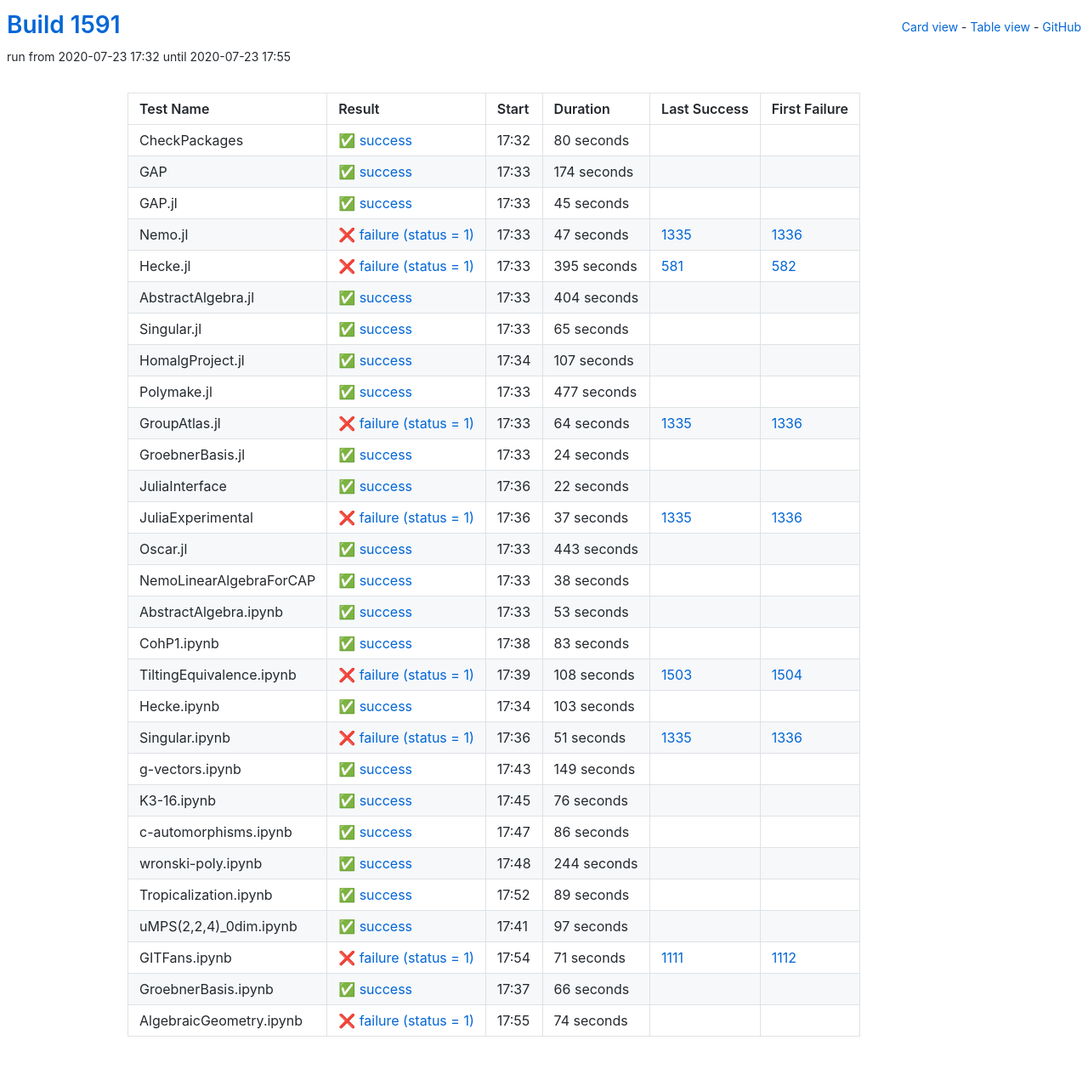
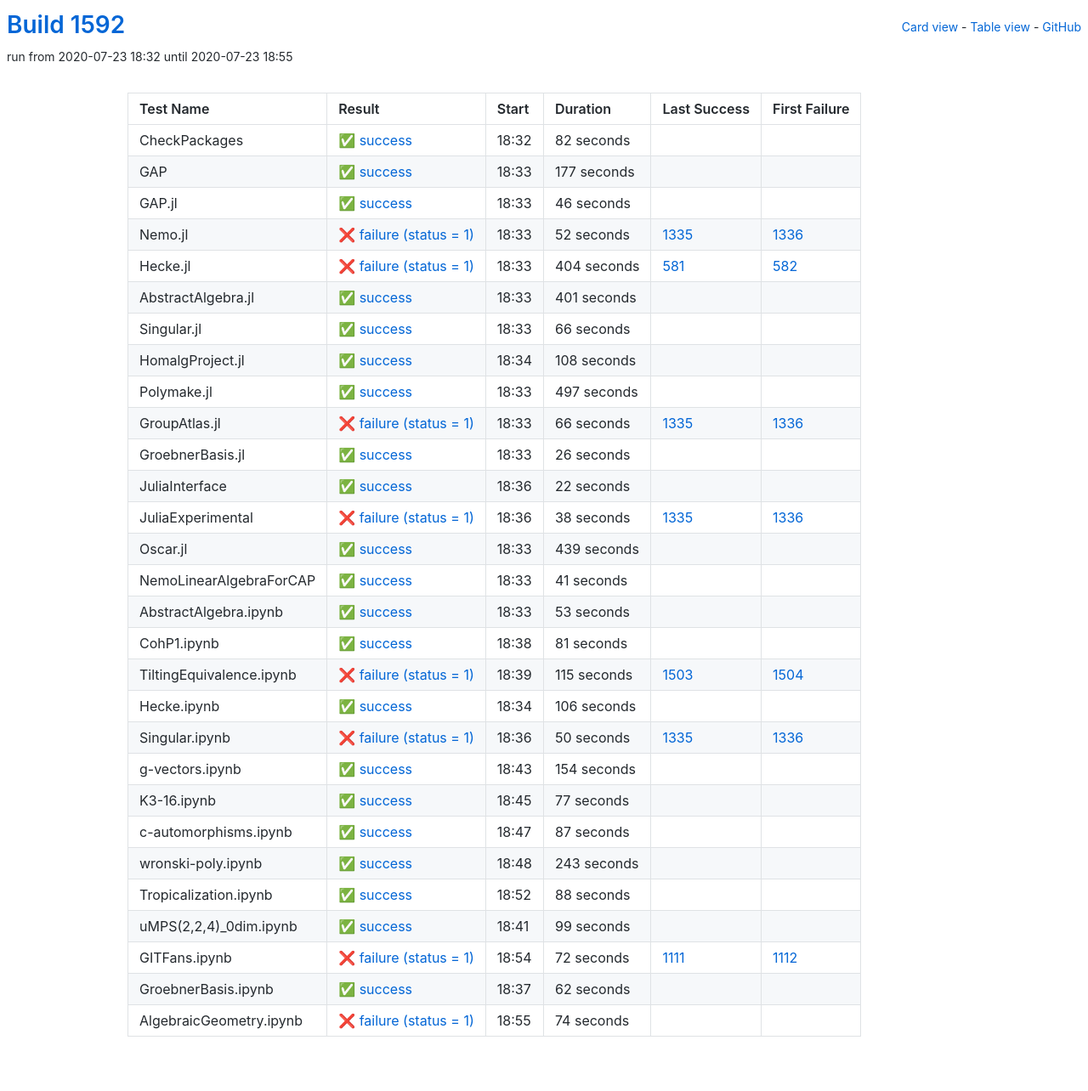
Before and after one commit to oscar-system/oscar-ci-status-1.4, a Jekyll site: the page built from table.html, in a window 1280 px wide. Shown: the whole page at 85% size. Built offline with Jekyll 4.4.1, drawn with Linux system fonts in a browser that asks for light colours.

Commit message:
Build #1592

```diff
--- a/_data/ci.yml
+++ b/_data/ci.yml
@@ -1,6 +1,6 @@
 ---
-build: 1591
-build_url: https://oscarci.mathematik.uni-kl.de/job/oscar-julia-1.4/1591/
+build: 1592
+build_url: https://oscarci.mathematik.uni-kl.de/job/oscar-julia-1.4/1592/
 job: oscar-julia-1.4
 organization: oscar-system
 repo: oscar-ci-status-1.4
@@ -8,140 +8,140 @@ repourl: https://github.com/oscar-system/oscar-ci-status-1.4
 tests:
 - name: CheckPackages
   id: checkpackages
-  log: https://oscarci.mathematik.uni-kl.de/job/oscar-julia-1.4/1591/artifact/logs/build-1591/CheckPackages.log
-  start: 2020-07-23 17:32
+  log: https://oscarci.mathematik.uni-kl.de/job/oscar-julia-1.4/1592/artifact/logs/build-1592/CheckPackages.log
+  start: 2020-07-23 18:32
   success: true
   exitcode: 0
   status: success
-  duration: 80
+  duration: 82
   last_success: false
   last_success_url:
   first_failure: false
   first_failure_url:
 - name: GAP
   id: gap
-  log: https://oscarci.mathematik.uni-kl.de/job/oscar-julia-1.4/1591/artifact/logs/build-1591/GAP.log
-  start: 2020-07-23 17:33
+  log: https://oscarci.mathematik.uni-kl.de/job/oscar-julia-1.4/1592/artifact/logs/build-1592/GAP.log
+  start: 2020-07-23 18:33
   success: true
   exitcode: 0
   status: success
-  duration: 174
+  duration: 177
   last_success: false
   last_success_url:
   first_failure: false
   first_failure_url:
 - name: GAP.jl
   id: gap-jl
-  log: https://oscarci.mathematik.uni-kl.de/job/oscar-julia-1.4/1591/artifact/logs/build-1591/GAP.jl.log
-  start: 2020-07-23 17:33
+  log: https://oscarci.mathematik.uni-kl.de/job/oscar-julia-1.4/1592/artifact/logs/build-1592/GAP.jl.log
+  start: 2020-07-23 18:33
   success: true
   exitcode: 0
   status: success
-  duration: 45
+  duration: 46
   last_success: false
   last_success_url:
   first_failure: false
   first_failure_url:
 - name: Nemo.jl
   id: nemo-jl
-  log: https://oscarci.mathematik.uni-kl.de/job/oscar-julia-1.4/1591/artifact/logs/build-1591/Nemo.jl.log
-  start: 2020-07-23 17:33
+  log: https://oscarci.mathematik.uni-kl.de/job/oscar-julia-1.4/1592/artifact/logs/build-1592/Nemo.jl.log
+  start: 2020-07-23 18:33
   success: false
   exitcode: 1
   status: failure
-  duration: 47
+  duration: 52
   last_success: 1335
   last_success_url: https://oscarci.mathematik.uni-kl.de/job/oscar-julia-1.4/1335/
   first_failure: 1336
   first_failure_url: https://oscarci.mathematik.uni-kl.de/job/oscar-julia-1.4/1336/
 - name: Hecke.jl
   id: hecke-jl
-  log: https://oscarci.mathematik.uni-kl.de/job/oscar-julia-1.4/1591/artifact/logs/build-1591/Hecke.jl.log
-  start: 2020-07-23 17:33
+  log: https://oscarci.mathematik.uni-kl.de/job/oscar-julia-1.4/1592/artifact/logs/build-1592/Hecke.jl.log
+  start: 2020-07-23 18:33
   success: false
   exitcode: 1
   status: failure
-  duration: 395
+  duration: 404
   last_success: 581
   last_success_url: https://oscarci.mathematik.uni-kl.de/job/oscar-julia-1.4/581/
   first_failure: 582
   first_failure_url: https://oscarci.mathematik.uni-kl.de/job/oscar-julia-1.4/582/
 - name: AbstractAlgebra.jl
   id: abstractalgebra-jl
-  log: https://oscarci.mathematik.uni-kl.de/job/oscar-julia-1.4/1591/artifact/logs/build-1591/AbstractAlgebra.jl.log
-  start: 2020-07-23 17:33
+  log: https://oscarci.mathematik.uni-kl.de/job/oscar-julia-1.4/1592/artifact/logs/build-1592/AbstractAlgebra.jl.log
+  start: 2020-07-23 18:33
   success: true
   exitcode: 0
   status: success
-  duration: 404
+  duration: 401
   last_success: false
   last_success_url:
   first_failure: false
   first_failure_url:
 - name: Singular.jl
   id: singular-jl
-  log: https://oscarci.mathematik.uni-kl.de/job/oscar-julia-1.4/1591/artifact/logs/build-1591/Singular.jl.log
-  start: 2020-07-23 17:33
+  log: https://oscarci.mathematik.uni-kl.de/job/oscar-julia-1.4/1592/artifact/logs/build-1592/Singular.jl.log
+  start: 2020-07-23 18:33
   success: true
   exitcode: 0
   status: success
-  duration: 65
+  duration: 66
   last_success: false
   last_success_url:
   first_failure: false
   first_failure_url:
 - name: HomalgProject.jl
   id: homalgproject-jl
-  log: https://oscarci.mathematik.uni-kl.de/job/oscar-julia-1.4/1591/artifact/logs/build-1591/HomalgProject.jl.log
-  start: 2020-07-23 17:34
+  log: https://oscarci.mathematik.uni-kl.de/job/oscar-julia-1.4/1592/artifact/logs/build-1592/HomalgProject.jl.log
+  start: 2020-07-23 18:34
   success: true
   exitcode: 0
   status: success
-  duration: 107
+  duration: 108
   last_success: false
   last_success_url:
   first_failure: false
   first_failure_url:
 - name: Polymake.jl
   id: polymake-jl
-  log: https://oscarci.mathematik.uni-kl.de/job/oscar-julia-1.4/1591/artifact/logs/build-1591/Polymake.jl.log
-  start: 2020-07-23 17:33
+  log: https://oscarci.mathematik.uni-kl.de/job/oscar-julia-1.4/1592/artifact/logs/build-1592/Polymake.jl.log
+  start: 2020-07-23 18:33
   success: true
   exitcode: 0
   status: success
-  duration: 477
+  duration: 497
   last_success: false
   last_success_url:
   first_failure: false
   first_failure_url:
 - name: GroupAtlas.jl
   id: groupatlas-jl
-  log: https://oscarci.mathematik.uni-kl.de/job/oscar-julia-1.4/1591/artifact/logs/build-1591/GroupAtlas.jl.log
-  start: 2020-07-23 17:33
+  log: https://oscarci.mathematik.uni-kl.de/job/oscar-julia-1.4/1592/artifact/logs/build-1592/GroupAtlas.jl.log
+  start: 2020-07-23 18:33
   success: false
   exitcode: 1
   status: failure
-  duration: 64
+  duration: 66
   last_success: 1335
   last_success_url: https://oscarci.mathematik.uni-kl.de/job/oscar-julia-1.4/1335/
   first_failure: 1336
   first_failure_url: https://oscarci.mathematik.uni-kl.de/job/oscar-julia-1.4/1336/
 - name: GroebnerBasis.jl
   id: groebnerbasis-jl
-  log: https://oscarci.mathematik.uni-kl.de/job/oscar-julia-1.4/1591/artifact/logs/build-1591/GroebnerBasis.jl.log
-  start: 2020-07-23 17:33
+  log: https://oscarci.mathematik.uni-kl.de/job/oscar-julia-1.4/1592/artifact/logs/build-1592/GroebnerBasis.jl.log
+  start: 2020-07-23 18:33
   success: true
   exitcode: 0
   status: success
-  duration: 24
+  duration: 26
   last_success: false
   last_success_url:
   first_failure: false
   first_failure_url:
 - name: JuliaInterface
   id: juliainterface
-  log: https://oscarci.mathematik.uni-kl.de/job/oscar-julia-1.4/1591/artifact/logs/build-1591/JuliaInterface.log
-  start: 2020-07-23 17:36
+  log: https://oscarci.mathematik.uni-kl.de/job/oscar-julia-1.4/1592/artifact/logs/build-1592/JuliaInterface.log
+  start: 2020-07-23 18:36
   success: true
   exitcode: 0
   status: success
@@ -152,44 +152,44 @@ tests:
   first_failure_url:
 - name: JuliaExperimental
   id: juliaexperimental
-  log: https://oscarci.mathematik.uni-kl.de/job/oscar-julia-1.4/1591/artifact/logs/build-1591/JuliaExperimental.log
-  start: 2020-07-23 17:36
+  log: https://oscarci.mathematik.uni-kl.de/job/oscar-julia-1.4/1592/artifact/logs/build-1592/JuliaExperimental.log
+  start: 2020-07-23 18:36
   success: false
   exitcode: 1
   status: failure
-  duration: 37
+  duration: 38
   last_success: 1335
   last_success_url: https://oscarci.mathematik.uni-kl.de/job/oscar-julia-1.4/1335/
   first_failure: 1336
   first_failure_url: https://oscarci.mathematik.uni-kl.de/job/oscar-julia-1.4/1336/
 - name: Oscar.jl
   id: oscar-jl
-  log: https://oscarci.mathematik.uni-kl.de/job/oscar-julia-1.4/1591/artifact/logs/build-1591/Oscar.jl.log
-  start: 2020-07-23 17:33
+  log: https://oscarci.mathematik.uni-kl.de/job/oscar-julia-1.4/1592/artifact/logs/build-1592/Oscar.jl.log
+  start: 2020-07-23 18:33
   success: true
   exitcode: 0
   status: success
-  duration: 443
+  duration: 439
   last_success: false
   last_success_url:
   first_failure: false
   first_failure_url:
 - name: NemoLinearAlgebraForCAP
   id: nemolinearalgebraforcap
-  log: https://oscarci.mathematik.uni-kl.de/job/oscar-julia-1.4/1591/artifact/logs/build-1591/NemoLinearAlgebraForCAP.log
-  start: 2020-07-23 17:33
+  log: https://oscarci.mathematik.uni-kl.de/job/oscar-julia-1.4/1592/artifact/logs/build-1592/NemoLinearAlgebraForCAP.log
+  start: 2020-07-23 18:33
   success: true
   exitcode: 0
   status: success
-  duration: 38
+  duration: 41
   last_success: false
   last_success_url:
   first_failure: false
   first_failure_url:
 - name: AbstractAlgebra.ipynb
   id: abstractalgebra-ipynb
-  log: https://oscarci.mathematik.uni-kl.de/job/oscar-julia-1.4/1591/artifact/logs/build-1591/AbstractAlgebra.ipynb.log
-  start: 2020-07-23 17:33
+  log: https://oscarci.mathematik.uni-kl.de/job/oscar-julia-1.4/1592/artifact/logs/build-1592/AbstractAlgebra.ipynb.log
+  start: 2020-07-23 18:33
   success: true
   exitcode: 0
   status: success
@@ -200,152 +200,152 @@ tests:
   first_failure_url:
 - name: CohP1.ipynb
   id: cohp1-ipynb
-  log: https://oscarci.mathematik.uni-kl.de/job/oscar-julia-1.4/1591/artifact/logs/build-1591/CohP1.ipynb.log
-  start: 2020-07-23 17:38
+  log: https://oscarci.mathematik.uni-kl.de/job/oscar-julia-1.4/1592/artifact/logs/build-1592/CohP1.ipynb.log
+  start: 2020-07-23 18:38
   success: true
   exitcode: 0
   status: success
-  duration: 83
+  duration: 81
   last_success: false
   last_success_url:
   first_failure: false
   first_failure_url:
 - name: TiltingEquivalence.ipynb
   id: tiltingequivalence-ipynb
-  log: https://oscarci.mathematik.uni-kl.de/job/oscar-julia-1.4/1591/artifact/logs/build-1591/TiltingEquivalence.ipynb.log
-  start: 2020-07-23 17:39
+  log: https://oscarci.mathematik.uni-kl.de/job/oscar-julia-1.4/1592/artifact/logs/build-1592/TiltingEquivalence.ipynb.log
+  start: 2020-07-23 18:39
   success: false
   exitcode: 1
   status: failure
-  duration: 108
+  duration: 115
   last_success: 1503
   last_success_url: https://oscarci.mathematik.uni-kl.de/job/oscar-julia-1.4/1503/
   first_failure: 1504
   first_failure_url: https://oscarci.mathematik.uni-kl.de/job/oscar-julia-1.4/1504/
 - name: Hecke.ipynb
   id: hecke-ipynb
-  log: https://oscarci.mathematik.uni-kl.de/job/oscar-julia-1.4/1591/artifact/logs/build-1591/Hecke.ipynb.log
-  start: 2020-07-23 17:34
+  log: https://oscarci.mathematik.uni-kl.de/job/oscar-julia-1.4/1592/artifact/logs/build-1592/Hecke.ipynb.log
+  start: 2020-07-23 18:34
   success: true
   exitcode: 0
   status: success
-  duration: 103
+  duration: 106
   last_success: false
   last_success_url:
   first_failure: false
   first_failure_url:
 - name: Singular.ipynb
   id: singular-ipynb
-  log: https://oscarci.mathematik.uni-kl.de/job/oscar-julia-1.4/1591/artifact/logs/build-1591/Singular.ipynb.log
-  start: 2020-07-23 17:36
+  log: https://oscarci.mathematik.uni-kl.de/job/oscar-julia-1.4/1592/artifact/logs/build-1592/Singular.ipynb.log
+  start: 2020-07-23 18:36
   success: false
   exitcode: 1
   status: failure
-  duration: 51
+  duration: 50
   last_success: 1335
   last_success_url: https://oscarci.mathematik.uni-kl.de/job/oscar-julia-1.4/1335/
   first_failure: 1336
   first_failure_url: https://oscarci.mathematik.uni-kl.de/job/oscar-julia-1.4/1336/
 - name: g-vectors.ipynb
   id: g-vectors-ipynb
-  log: https://oscarci.mathematik.uni-kl.de/job/oscar-julia-1.4/1591/artifact/logs/build-1591/g-vectors.ipynb.log
-  start: 2020-07-23 17:43
+  log: https://oscarci.mathematik.uni-kl.de/job/oscar-julia-1.4/1592/artifact/logs/build-1592/g-vectors.ipynb.log
+  start: 2020-07-23 18:43
   success: true
   exitcode: 0
   status: success
-  duration: 149
+  duration: 154
   last_success: false
   last_success_url:
   first_failure: false
   first_failure_url:
 - name: K3-16.ipynb
   id: k3-16-ipynb
-  log: https://oscarci.mathematik.uni-kl.de/job/oscar-julia-1.4/1591/artifact/logs/build-1591/K3-16.ipynb.log
-  start: 2020-07-23 17:45
+  log: https://oscarci.mathematik.uni-kl.de/job/oscar-julia-1.4/1592/artifact/logs/build-1592/K3-16.ipynb.log
+  start: 2020-07-23 18:45
   success: true
   exitcode: 0
   status: success
-  duration: 76
+  duration: 77
   last_success: false
   last_success_url:
   first_failure: false
   first_failure_url:
 - name: c-automorphisms.ipynb
   id: c-automorphisms-ipynb
-  log: https://oscarci.mathematik.uni-kl.de/job/oscar-julia-1.4/1591/artifact/logs/build-1591/c-automorphisms.ipynb.log
-  start: 2020-07-23 17:47
+  log: https://oscarci.mathematik.uni-kl.de/job/oscar-julia-1.4/1592/artifact/logs/build-1592/c-automorphisms.ipynb.log
+  start: 2020-07-23 18:47
   success: true
   exitcode: 0
   status: success
-  duration: 86
+  duration: 87
   last_success: false
   last_success_url:
   first_failure: false
   first_failure_url:
 - name: wronski-poly.ipynb
   id: wronski-poly-ipynb
-  log: https://oscarci.mathematik.uni-kl.de/job/oscar-julia-1.4/1591/artifact/logs/build-1591/wronski-poly.ipynb.log
-  start: 2020-07-23 17:48
+  log: https://oscarci.mathematik.uni-kl.de/job/oscar-julia-1.4/1592/artifact/logs/build-1592/wronski-poly.ipynb.log
+  start: 2020-07-23 18:48
   success: true
   exitcode: 0
   status: success
-  duration: 244
+  duration: 243
   last_success: false
   last_success_url:
   first_failure: false
   first_failure_url:
 - name: Tropicalization.ipynb
   id: tropicalization-ipynb
-  log: https://oscarci.mathematik.uni-kl.de/job/oscar-julia-1.4/1591/artifact/logs/build-1591/Tropicalization.ipynb.log
-  start: 2020-07-23 17:52
+  log: https://oscarci.mathematik.uni-kl.de/job/oscar-julia-1.4/1592/artifact/logs/build-1592/Tropicalization.ipynb.log
+  start: 2020-07-23 18:52
   success: true
   exitcode: 0
   status: success
-  duration: 89
+  duration: 88
   last_success: false
   last_success_url:
   first_failure: false
   first_failure_url:
 - name: uMPS(2,2,4)_0dim.ipynb
   id: umps-2-2-4-0dim-ipynb
-  log: https://oscarci.mathematik.uni-kl.de/job/oscar-julia-1.4/1591/artifact/logs/build-1591/uMPS-2-2-4-_0dim.ipynb.log
-  start: 2020-07-23 17:41
+  log: https://oscarci.mathematik.uni-kl.de/job/oscar-julia-1.4/1592/artifact/logs/build-1592/uMPS-2-2-4-_0dim.ipynb.log
+  start: 2020-07-23 18:41
   success: true
   exitcode: 0
   status: success
-  duration: 97
+  duration: 99
   last_success: false
   last_success_url:
   first_failure: false
   first_failure_url:
 - name: GITFans.ipynb
   id: gitfans-ipynb
-  log: https://oscarci.mathematik.uni-kl.de/job/oscar-julia-1.4/1591/artifact/logs/build-1591/GITFans.ipynb.log
-  start: 2020-07-23 17:54
+  log: https://oscarci.mathematik.uni-kl.de/job/oscar-julia-1.4/1592/artifact/logs/build-1592/GITFans.ipynb.log
+  start: 2020-07-23 18:54
   success: false
   exitcode: 1
   status: failure
-  duration: 71
+  duration: 72
   last_success: 1111
   last_success_url: https://oscarci.mathematik.uni-kl.de/job/oscar-julia-1.4/1111/
   first_failure: 1112
   first_failure_url: https://oscarci.mathematik.uni-kl.de/job/oscar-julia-1.4/1112/
 - name: GroebnerBasis.ipynb
   id: groebnerbasis-ipynb
-  log: https://oscarci.mathematik.uni-kl.de/job/oscar-julia-1.4/1591/artifact/logs/build-1591/GroebnerBasis.ipynb.log
-  start: 2020-07-23 17:37
+  log: https://oscarci.mathematik.uni-kl.de/job/oscar-julia-1.4/1592/artifact/logs/build-1592/GroebnerBasis.ipynb.log
+  start: 2020-07-23 18:37
   success: true
   exitcode: 0
   status: success
-  duration: 66
+  duration: 62
   last_success: false
   last_success_url:
   first_failure: false
   first_failure_url:
 - name: AlgebraicGeometry.ipynb
   id: algebraicgeometry-ipynb
-  log: https://oscarci.mathematik.uni-kl.de/job/oscar-julia-1.4/1591/artifact/logs/build-1591/AlgebraicGeometry.ipynb.log
-  start: 2020-07-23 17:55
+  log: https://oscarci.mathematik.uni-kl.de/job/oscar-julia-1.4/1592/artifact/logs/build-1592/AlgebraicGeometry.ipynb.log
+  start: 2020-07-23 18:55
   success: false
   exitcode: 1
   status: failure
```
Also changed, not shown: README.md.
